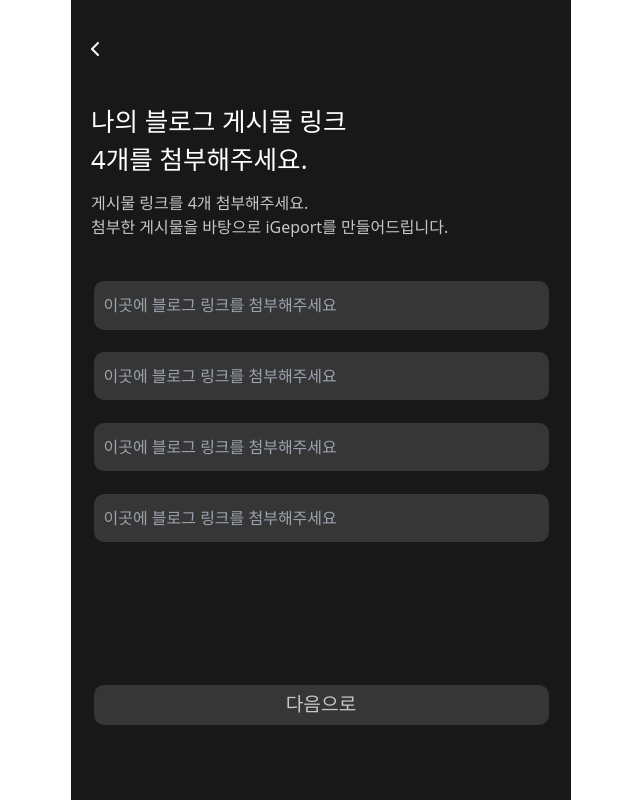
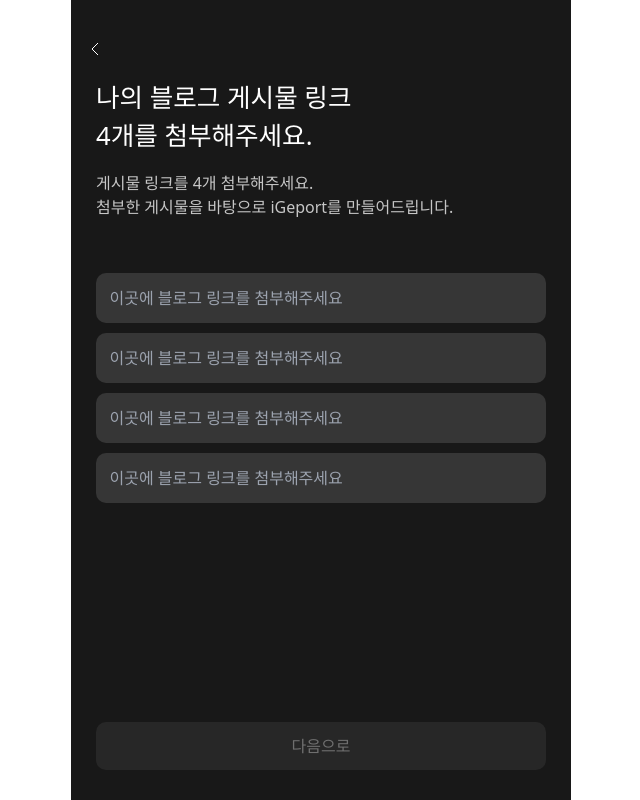
Before and after one commit to GO-GlobalOptimum/Geport-MVP-FE, a Next.js app: page /igeport/link in a window 1280 px wide. Shown: the whole page, without its empty margins (319-959 px from the left). Built offline with nearby package versions, Linux system fonts and the light colour scheme.

Commit message:
fix : igeport/link && igeport 수정

```diff
--- a/src/app/igeport/link/page.js
+++ b/src/app/igeport/link/page.js
@@ -1,70 +1,70 @@
 "use client"
-import { useState, useEffect } from 'react';
+import { useState, useRef, useEffect } from 'react';
 import { useRouter } from 'next/navigation';
 
-
 const Question = (props) => {
-    // 변경 사항을 로컬 스토리지에 저장하는 함수
-    const handleChange = (e) => {
-        const newContent = e.target.value;
-        props.updateQuestionContent(props.question.id, newContent);
-        localStorage.setItem(`blogLink-${props.question.id}`, newContent); // 로컬 스토리지에 저장
-    };
-
     return (
         <div style={{
             borderStyle: "round",
-            margin: "4.5%", width: "91%", height: "12%", borderRadius: "10px", display: "flex",
+            marginLeft: "5%",
+            marginRight: "5%",
+            marginBottom: "2%",
+            width: "90%",
+            height: "50px",
+            borderRadius: "10px",
+            display: "flex"
         }}>
             <input
                 style={{
-                    backgroundColor: "#363636", width: "100%", height: "100%",
-                    borderRadius: "10px", fontSize: "1.0rem", padding: "10px"
+                    backgroundColor: "#363636",
+                    width: "100%",
+                    height: "100%",
+                    borderRadius: "10px",
+                    paddingLeft: "3%"
                 }}
-                placeholder="이곳에 블로그 링크를 첨부해주세요"
-                value={props.question.content}
-                onChange={handleChange}
-            />
+                placeholder="이곳에 블로그 링크를 첨부해주세요" value={props.question.content}
+                onChange={(e) => props.updateQuestionContent(props.question.id, e.target.value)}/>
         </div>
-    );
+    )
 };
-
-export default function IGeportLink() {
+export default function iGeportLink() {
     const router = useRouter();
-    const [questionList, setQuestionList] = useState([]);
-    const [green, setGreen]= useState(false);
+    const [questionList, setQuestionList] = useState([
+        {id: 1, content: ""}, {id: 2, content: ""}, {id: 3, content: ""}, {id: 4, content: ""}
+    ]);
+    const [green, setGreen] = useState(false);
+    const [isValidCount, setIsValidCount] = useState(false);
     const [isUrl, setIsUrl] = useState(false);
-    const pattern = new RegExp('^(https?:\\/\\/)?'+ // 프로토콜
-        '((([a-z\\d]([a-z\\d-]*[a-z\\d])*)\\.)+[a-z]{2,}|'+ // 도메인명
-        '((\\d{1,3}\\.){3}\\d{1,3}))'+ // 혹은 ip (v4) 주소
+    const pattern = new RegExp('^(https?:\\/\\/)?' + // 프로토콜
+        '((([a-z\\d]([a-z\\d-]*[a-z\\d])*)\\.)+[a-z]{2,}|' + // 도메인명
+        '((\\d{1,3}\\.){3}\\d{1,3}))' + // 혹은 ip (v4) 주소
         '(\\:\\d+)?(\\/[-a-z\\d%_.~+]*)*'+ // 포트번호와 경로
         '(\\?[;&a-z\\d%_.~+=-]*)?'+ // 쿼리 파라미터
         '(\\#[-a-z\\d_]*)?$','i'); // 해시 태그들을 허용
 
     useEffect(() => {
-        // 초기 로드 시 로컬 스토리지에서 데이터를 불러옵니다
-        const loadedQuestions = [];
-        for (let i = 1; i <= 4; i++) {
-            const content = localStorage.getItem(`blogLink-${i}`) || "";
-            loadedQuestions.push({ id: i, content });
-            console.log(`Answer ${i}: ${content}`);
-        }
+        const content = localStorage.getItem('igeport-link') || "";
+        const loadedQuestionsText = content ? JSON.parse(content) : ["","","",""];
+        const loadedQuestions = loadedQuestionsText.map((question, index) => {
+            // index는 0부터 시작하므로, 1을 더해줍니다.
+            return { id: index + 1, content: question };
+        });
         setQuestionList(loadedQuestions);
     }, []);
 
     useEffect(() => {
-        // 모든 질문이 채워져 있고, 질문 수가 4개인지 확인합니다
+        // questionList의 모든 question.content가 비어 있지 않은 경우에만 true를 반환합니다.
         const allQuestionsFilled = questionList.every(question => question.content !== "");
-        const isCountValid = questionList.length === 4;
-        const isValid = allQuestionsFilled && isCountValid ;
+        const isCountValid = 4;
         const isUrlValid = questionList.every(question => pattern.test(question.content));
 
-        setGreen(isValid);
+        // 모든 질문이 채워져 있으면 true, 하나라도 비어 있으면 false를 setGreen에 설정합니다.
+        setGreen(allQuestionsFilled);
         setIsUrl(isUrlValid);
+        setIsValidCount(allQuestionsFilled && isCountValid);
     }, [questionList]);
 
     const updateQuestionContent = (id, newContent) => {
-        // 질문 내용을 업데이트하고 상태를 갱신합니다
         const updatedQuestions = questionList.map(question =>
             question.id === id ? { ...question, content: newContent } : question
         );
@@ -80,58 +80,65 @@ export default function IGeportLink() {
             flexDirection: 'column',
             weight: "100%"
         }}>
-            <div style={{width: "100%", height: "10%", marginTop: "5%"}}>
-                <div style={{width: "80%", height: "14%" }}>
-                    <button style={{fontSize: "1.8em"}} onClick={() => router.push('/')}>
+            <div style={{width: "100%", height: "7%", marginTop: "5%"}}>
+                <div style={{width: "15%", height: "100%"}}>
+                    <button style={{fontSize: "1.8em"}} onClick={() => {
+                        router.push('/onboarding');
+                    }}>
                         <svg width="48" height="48" viewBox="0 0 48 48" fill="none" xmlns="http://www.w3.org/2000/svg">
-                            <path d="M27 30L21 24L27 18" stroke="white" strokeWidth="2" strokeLinecap="round" strokeLinejoin="round"/>
+                            <path d="M27 30L21 24L27 18" stroke="white" strokewidth="2" strokelinecap="round"
+                                  strokelinejoin="round"/>
                         </svg>
                     </button>
                 </div>
             </div>
+            <div style={{width: "100%", height: "10%", fontSize: "1.6em", marginBottom: "3%", paddingLeft: "5%"}}>
+                나의 블로그 게시물 링크<br/>4개를 첨부해주세요.
+            </div>
             <div style={{
                 width: "100%",
-                height: "8%",
-                fontSize: "1.6em",
-                padding:"20px",
-                paddingBottom:"20px"
-            }}> <p>나의 블로그 게시물 링크<br/>4개를 첨부해주세요.</p></div>
-            <div style={{
-                width : "90%",
-                height:"17%",
-                padding:"20px",
+                height: "10%",
                 fontSize: "1em",
+                marginBottom: "5%",
                 color: "#C6C6C6",
-                paddingBottom:"20px"
-            }}> <br/>게시물 링크를 4개 첨부해주세요. <br/>첨부한 게시물을 바탕으로 iGeport를 만들어드립니다.
+                paddingLeft: "5%"
+            }}>
+                게시물 링크를 4개 첨부해주세요. <br/>첨부한 게시물을 바탕으로 iGeport를 만들어드립니다.
             </div>
-            <div style={{width: "100%", height: "70%", overflowY: "auto"}}>
-                {questionList.map((question) => (
-                    <Question question={question} key={question.id} updateQuestionContent={updateQuestionContent} />
-                ))}
+            <div style={{width: "100%", height: "55%", overflowY: "auto"}}>
+                {
+                    questionList.map((question) => {
+                        return <Question question={question} key={question.id}
+                                         updateQuestionContent={updateQuestionContent}
+                                         />
+                    })
+                }
             </div>
             <div style={{
-                width: "91%",
-                height: "7%",
-                backgroundColor: green ? "#1AE57C":"#363636",
+                width: "90%",
+                height: "50px",
+                backgroundColor: green && isValidCount ? "#1AE57C" : "#363636",
                 borderRadius: "10px",
-                margin: "4.5%",
-                marginBottom: "15%",
-                color: green ? "#363636":"#C6C6C6",
+                margin: "5%",
+                marginBottom: "6%",
+                color: green && isValidCount ? "black" : "#C6C6C6",
                 display: "flex",
                 alignItems: "center",
                 justifyContent: "center",
-                pointerEvents: "auto",
-                opacity: 1,
-                fontSize:"1.2em"
-            }} onClick={() => {
-                if(!green){
-                    alert("모두 입력해주세요.")
-                }
-                if(!isUrl){
+                pointerEvents: green && isValidCount ? "auto" : "none",
+                opacity: green && isValidCount ? 1 : 0.5
+            }}
+                 onClick={() => {
+                     if(!isUrl) {
                         alert("입력한 값이 url인지 확인해주세요.")
                      }
-                if (green && isUrl) {
+                     if (green && isValidCount&&isUrl) {
+                         const content = questionList.map((question) => {
+                             return question.content;
+                         });
+                         // 배열을 문자열 형태로 변환
+                         const contentString = JSON.stringify(content);
+                         localStorage.setItem('igeport-link', contentString);
                          router.push("/igeport");
                          router.refresh();
                      }
@@ -140,4 +147,5 @@ export default function IGeportLink() {
             </div>
         </div>
     );
+
 }
--- a/src/app/igeport/page.js
+++ b/src/app/igeport/page.js
@@ -7,34 +7,33 @@ export default function IGeport() {
     const router = useRouter();
     const [paging, setPaging] = useState(0);
     const [isInfo, setIsInfo] = useState(true);
-    const [answer, setAnswer] = useState([]);
-    const [isValid, setIsValid] = useState(false);
-
-    useEffect(() => {
-        const loadedAnswers = [];
-        for (let i = 1; i <= 5; i++) {
-            const content = localStorage.getItem(`iGeport-answer-${i}`) || "";
-            loadedAnswers.push({ id: i, content });
-        }
+  //  const [answer, setAnswer] = useState([]);
+    const [isVaild, setIsVaild] = useState(false);
+    const [answer, setAnswer] = useState([
+        {id : 1, content: ""}, {id : 2, content: ""}, {id : 3, content: ""}, {id : 4, content: ""}, {id : 5, content: ""}
+    ]);
+    useEffect(()=>{
+        const content = localStorage.getItem('igeport-answer') || "";
+        const loadedAnswerText = content ? JSON.parse(content) : ["","","","",""];
+        const loadedAnswers = loadedAnswerText.map((answer, index) => {
+            // index는 0부터 시작하므로, 1을 더해줍니다.
+            return { id: index + 1, content: answer };
+        });
         setAnswer(loadedAnswers);
-        console.log("Answers loaded:", loadedAnswers);
-    }, []);
-
+    },[]);
     useEffect(() => {
         const isPage = paging >= 1 && paging <= 5;
         setIsInfo(!isPage);
         const pageContent = answer.find(ans => ans.id === paging)?.content || "";
-        setIsValid(pageContent !== "" || !isPage);
-        console.log(`Current page: ${paging}, Is valid: ${isValid}`);
-    }, [paging, answer, isValid]);
+        const isContent = pageContent !== ""
+        setIsVaild(isContent || !isPage);
+    }, [paging, answer]);
 
     const update = (id, newContent) => {
         const updatedAnswers = answer.map(ans =>
             ans.id === id ? { ...ans, content: newContent } : ans
         );
         setAnswer(updatedAnswers);
-        localStorage.setItem(`iGeport-answer-${id}`, newContent);
-        console.log(`Updated answer ${id}: ${newContent}`);
     };
 
     const pageComponent = (page) => {
@@ -54,18 +53,18 @@ export default function IGeport() {
         }
     };
 
-    const nextButtonHandler = () => {
-        if (paging > 4) {
-            for (let i = 1; i <= 5; i++) {
-                const storedAnswer = localStorage.getItem(`iGeport-answer-${i}`);
-                console.log(`Answer ${i}: ${storedAnswer}`);
-            }
-            router.refresh();
-            router.push('/user-info');
-        } else {
-            setPaging(prev => prev + 1);
-        }
-    };
+    // const nextButtonHandler = () => {
+    //     if (paging > 4) {
+    //         for (let i = 1; i <= 5; i++) {
+    //             const storedAnswer = localStorage.getItem(`iGeport-answer-${i}`);
+    //             console.log(`Answer ${i}: ${storedAnswer}`);
+    //         }
+    //         router.refresh();
+    //         router.push('/user-info');
+    //     } else {
+    //         setPaging(prev => prev + 1);
+    //     }
+    // };
 
     return (
         <div style={{
@@ -76,9 +75,9 @@ export default function IGeport() {
             flexDirection: 'column',
             weight: "100%"
         }}>
-            <div style={{ width: "100%", height: "10%", marginTop: "5%" }}>
-                <div style={{ width: "15%", height: "100%" }}>
-                    <button style={{ fontSize: "1.8em" }} onClick={() => {
+            <div style={{width: "100%", height: "10%", marginTop: "5%"}}>
+                <div style={{width: "15%", height: "100%"}}>
+                    <button style={{fontSize: "1.8em"}} onClick={() => {
                         if (paging < 1) {
                             router.refresh();
                             router.push('/igeport/link');
@@ -87,16 +86,17 @@ export default function IGeport() {
                         }
                     }}>
                         <svg width="48" height="48" viewBox="0 0 48 48" fill="none" xmlns="http://www.w3.org/2000/svg">
-                            <path d="M27 30L21 24L27 18" stroke="white" strokeWidth="2" strokeLinecap="round" strokeLinejoin="round" />
+                            <path d="M27 30L21 24L27 18" stroke="white" strokeWidth="2" strokeLinecap="round"
+                                  strokeLinejoin="round"/>
                         </svg>
                     </button>
                 </div>
             </div>
             {pageComponent(paging)}
 
-            {isInfo ? <div style={{ display: 'flex', justifyContent: 'center', gap: '8px', margin: '25px 0' }}></div> :
-                <div style={{ display: 'flex', justifyContent: 'center', gap: '8px', margin: '20px 0' }}>
-                    {Array.from({ length: 5 }, (_, index) => (
+            {isInfo ? <div style={{display: 'flex', justifyContent: 'center', gap: '8px', margin: '25px 0'}}></div> :
+                <div style={{display: 'flex', justifyContent: 'center', gap: '8px', margin: '20px 0'}}>
+                    {Array.from({length: 5}, (_, index) => (
                         <span
                             key={index}
                             style={{
@@ -110,28 +110,40 @@ export default function IGeport() {
                     ))}
                 </div>
             }
-
             <div style={{
-                width: "91%",
-                height: "7.5%",
-                backgroundColor: isValid ? "#1AE57C" : "#363636",
+                width: "90%",
+                height: "50px",
+                backgroundColor: isVaild ? "#1AE57C" : "#363636",
                 borderRadius: "10px",
-                margin: "4.5%",
-                marginBottom: "15%",
-                color: isValid ? "black" : "#C6C6C6",
+                margin: "5%",
+                marginBottom: "6%",
+                color: isVaild ? "black" : "#C6C6C6",
                 display: "flex",
                 alignItems: "center",
                 justifyContent: "center",
-                pointerEvents: isValid ? "auto" : "none",
-                opacity: isValid ? 1 : 0.5,
-                fontSize: "1.2em"
+                pointerEvents: isVaild ? "auto" : "none",
+                opacity: isVaild ? 1 : 0.5
             }}
-                 onClick={nextButtonHandler}>
+                 onClick={() => {
+                     if (paging > 4) {
+                         const content = answer.map((ans) => {
+                             return ans.content;
+                         });
+                         // 배열을 문자열 형태로 변환
+                         const contentString = JSON.stringify(content);
+                         localStorage.setItem('igeport-answer', contentString);
+                         router.refresh();
+                         router.push('/user-info/0'); // 다음 페이지로 이동하자
+                     } else {
+                         setPaging(prev => prev + 1)
+                     }
+                 }}>
                 다음으로
             </div>
         </div>
     );
 }
+
 // Component definitions for First, Second, Third, Fourth, and Fifth remain the same
 
 export function Information() {
@@ -139,8 +151,10 @@ export function Information() {
         <div style={{
             height: '100vh'
         }}>
-            <div style={{width: "100%", height: "15%", fontSize: "1.6em",
-                marginBottom: "5%", paddingLeft: "5%", paddingRight: "5%"}}>
+            <div style={{
+                width: "100%", height: "15%", fontSize: "1.6em",
+                marginBottom: "5%", paddingLeft: "5%", paddingRight: "5%"
+            }}>
                 다음 질문은 당신의 성향을 파악하기 위한 질문입니다.
             </div>
             <div style={{
@@ -169,7 +183,7 @@ export function Information() {
     )
 }
 
-export function First({answer, page, update}){
+export function First({answer, page, update}) {
     const myContent = answer.find(ans => ans.id === page)?.content || "";
     const options = ['나는 상상력이 풍부하다.', '나는 예술적 경험을 중요하게 생각한다.','나는 아이디어를 떠올리는 일을 즐긴다.']
 
@@ -235,7 +249,7 @@ export function First({answer, page, update}){
                 </span>
             </div>
         </div>
-)
+    )
 }
 
 export function Second({answer, page, update}){
@@ -304,7 +318,7 @@ export function Second({answer, page, update}){
 
 export function Third({answer, page, update}){
     const myContent = answer.find(ans => ans.id === page)?.content || "";
-  //  const options = ['나는 상상력이 풍부하다.', '나는 예술적 경험을 중요하게 생각한다.','나는 아이디어를 떠올리는 일을 즐긴다.']
+    //  const options = ['나는 상상력이 풍부하다.', '나는 예술적 경험을 중요하게 생각한다.','나는 아이디어를 떠올리는 일을 즐긴다.']
     const options = ['나는 사회적 활동에 참여하는 것을 피하곤 한다.','나는 타인과의 상호작용에서 활력을 얻는다.']
     // 라디오 버튼 하나의 높이 (픽셀 단위)
     const radioButtonHeight = 80;
@@ -368,7 +382,7 @@ export function Third({answer, page, update}){
 
 export function Fifth({answer, page, update}){
     const myContent = answer.find(ans => ans.id === page)?.content || "";
-   // const options = ['', '나는 예술적 경험을 중요하게 생각한다.','나는 아이디어를 떠올리는 일을 즐긴다.']
+    // const options = ['', '나는 예술적 경험을 중요하게 생각한다.','나는 아이디어를 떠올리는 일을 즐긴다.']
     const options = ['나는 종종 스트레스나 불안을 느낀다.','나는 감정 상태가 자주 바뀌는 편이다.']
     // 라디오 버튼 하나의 높이 (픽셀 단위)
     const radioButtonHeight = 65;
@@ -401,7 +415,7 @@ export function Fifth({answer, page, update}){
                 justifyContent: "center",
                 width: "91%",
                 marginLeft: "4.5%",
-            //    margin: "4.5%",
+                //    margin: "4.5%",
                 height: `${radioGroupHeight}px`, // 여기에서 컨테이너의 높이를 조절합니다.
                 backgroundColor: "#363636",
                 color: "#C6C6C6",
```
Lines whose indentation alone changed are shown as unchanged.
